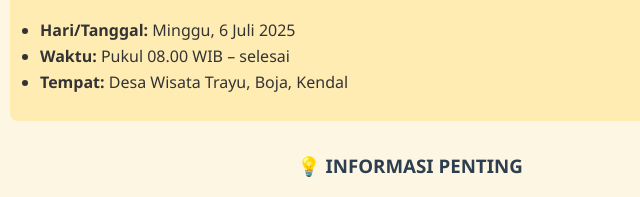
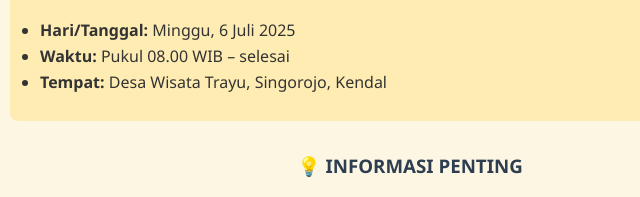
Before and after one commit to ibhast/reuni-smpn1boja, a plain HTML site: page index.html in a window 1280 px wide. Shown: the part 456-653 px from the top of the page, 230-870 px from the left. Drawn offline with Linux system fonts and the light colour scheme.

Commit message:
Update index.html
ternyata trayu gak ikut boja tapi singorojo

```diff
--- a/index.html
+++ b/index.html
@@ -96,7 +96,7 @@
         <ul>
           <li><strong>Hari/Tanggal:</strong> Minggu, 6 Juli 2025</li>
           <li><strong>Waktu:</strong> Pukul 08.00 WIB – selesai</li>
-          <li><strong>Tempat:</strong> Desa Wisata Trayu, Boja, Kendal</li>
+          <li><strong>Tempat:</strong> Desa Wisata Trayu, Singorojo, Kendal</li>
         </ul>
       </div>
     </div>
```
